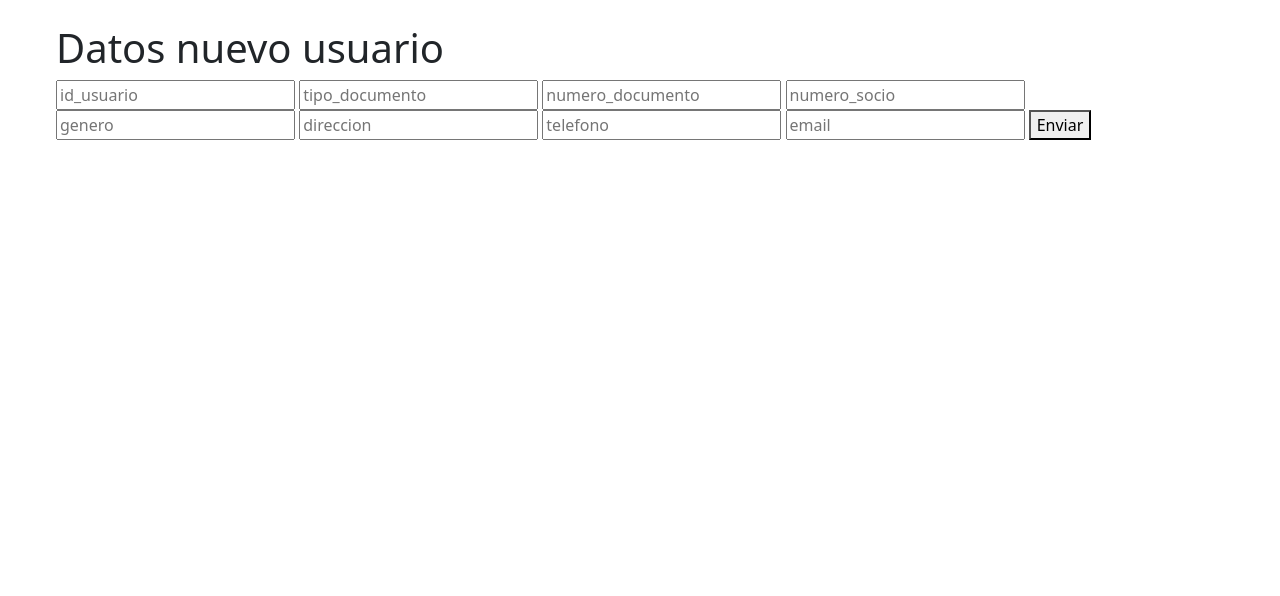
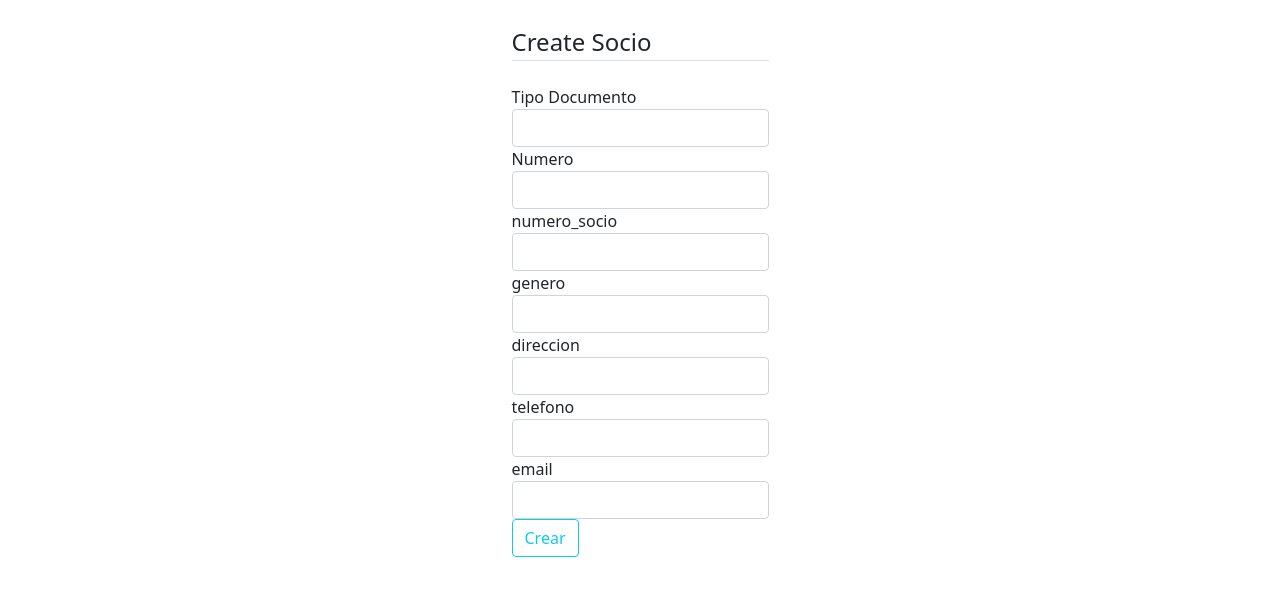
Before and after one commit to alanberns/CDVE, a Flask app: page /socios/add in a window 1280 px wide. Shown: the top 596 px of the page. Run offline with Flask 2, Linux system fonts and the light colour scheme.

Commit message:
feat: editar, buscar socio

```diff
--- /dev/null
+++ b/admin/src/web/controllers/forms.py
@@ -0,0 +1,36 @@
+from flask_wtf import FlaskForm
+from wtforms import StringField, SubmitField
+from wtforms.validators import DataRequired, Length
+
+
+class RegistrationForm(FlaskForm):
+    username = StringField(
+        "Username", validators=[DataRequired(), Length(min=2, max=20)]
+    )
+    email = StringField("Email", validators=[DataRequired()])
+
+    submit = SubmitField("Sign Up")
+
+
+class LoginForm(FlaskForm):
+    username = StringField(
+        "Username", validators=[DataRequired(), Length(min=2, max=20)]
+    )
+
+    submit = SubmitField("Login")
+
+
+class SocioForm(FlaskForm):
+    tipo_documento = StringField("Tipo Documento", validators=[DataRequired()])
+    numero_documento = StringField("Numero", validators=[DataRequired()])
+    numero_socio = StringField("numero_socio", validators=[DataRequired()])
+    genero = StringField("genero", validators=[DataRequired()])
+    direccion = StringField("direccion", validators=[DataRequired()])
+    telefono = StringField("telefono", validators=[DataRequired()])
+    email = StringField("email", validators=[DataRequired()])
+    submit = SubmitField("Crear")
+
+
+class DocumentoForm(FlaskForm):
+    numero_documento = StringField("Numero", validators=[DataRequired()])
+    submit = SubmitField("Buscar")
--- a/admin/src/web/controllers/socios.py
+++ b/admin/src/web/controllers/socios.py
@@ -1,6 +1,7 @@
 from flask import Blueprint
 from flask import render_template
-from flask import request
+from flask import request, redirect, url_for, flash
+from src.web.controllers.forms import SocioForm, DocumentoForm
 
 from src.core import board
 
@@ -8,36 +9,57 @@ from src.core import board
 socio_blueprint = Blueprint("socios", __name__, url_prefix="/socios")
 
 
-@socio_blueprint.get("/")
-def socio_index():
-    socios = board.list_socios()
-    return render_template("socios.html", socios=socios)
+
+@socio_blueprint.route("/", methods=['get', 'post'])
+def buscar_socio():
+    form = DocumentoForm()
+    if form.validate_on_submit():
+        numero_documento = form.numero_documento.data
+        socios = board.find_socio(numero_documento)
+    else:
+        socios = board.list_socios()
+    return render_template("socios.html", socios=socios, form=form)
 
 
-@socio_blueprint.get("/add")
-def add_socio_view():
-    return render_template("nuevoSocio.html")
+@socio_blueprint.route("/add", methods=["get", "post"])
+def add_socio():
+    form = SocioForm()
+    if form.validate_on_submit():
+        kwargs = {
+            "id_usuario": 1,
+            "tipo_documento": form.tipo_documento.data,
+            "numero_documento": form.numero_documento.data,
+            "numero_socio": form.numero_socio.data,
+            "genero": form.genero.data,
+            "direccion": form.direccion.data,
+            "telefono": form.telefono.data,
+            "email": form.email.data,
+        }
+        board.create_socio(**kwargs)
+    return render_template("create_socio.html", form=form)
 
 
-@socio_blueprint.post("/")
-def buscar_socio():
-    numero_documento = (request.form.get("numero_documento"),)
-    socios = board.find_socio(numero_documento)
-    return render_template("socios.html", socios=socios)
-
-
-@socio_blueprint.post("/add")
-def add_socio():
-    kwargs = {
-        "id_usuario": request.form.get("id_usuario"),
-        "tipo_documento": request.form.get("tipo_documento"),
-        "numero_documento": request.form.get("numero_documento"),
-        "numero_socio": request.form.get("numero_socio"),
-        "genero": request.form.get("genero"),
-        "direccion": request.form.get("direccion"),
-        "telefono": request.form.get("telefono"),
-        "email": request.form.get("email"),
-    }
-    board.create_socio(**kwargs)
-    socios = board.list_socios()
-    return render_template("socios.html", socios=socios)
+@socio_blueprint.route("/<int:socio_id>/update", methods=['get', 'post'])
+def update_socio(socio_id):
+    socio = board.find_socio_by_id(socio_id)
+    form = SocioForm()
+    if form.validate_on_submit():
+        kwargs = {
+            "id_usuario": 2,
+            "tipo_documento": form.tipo_documento.data,
+            "numero_documento": form.numero_documento.data,
+            "numero_socio": form.numero_socio.data,
+            "genero": form.genero.data,
+            "direccion": form.direccion.data,
+            "telefono": form.telefono.data,
+            "email": form.email.data,
+        }
+        board.update_socio(socio_id, **kwargs)
+    form.direccion.data = socio.direccion
+    form.email.data = socio.email
+    form.genero.data = socio.genero
+    form.numero_documento.data = socio.numero_documento
+    form.tipo_documento.data = socio.tipo_documento
+    form.telefono.data = socio.telefono
+    form.numero_socio.data = socio.numero_socio
+    return render_template("create_socio.html", form=form)
--- /dev/null
+++ b/admin/src/web/templates/create_socio.html
@@ -0,0 +1,46 @@
+{% extends "layout.html" %}
+{% block title %}Socios{% endblock %}
+{% block head %}
+  {{ super() }}
+{% endblock %}
+{% block content %}
+    <div class="content-section">
+        <form method="POST" action="">
+            {{ form.hidden_tag() }}
+            <fieldset class="form-group">
+                <legend class="border-bottom mb-4"> Create Socio</legend>
+                <div class="form-group">
+                    {{ form.tipo_documento.label(class="form=control-label") }}
+                    {{ form.tipo_documento(class="form-control form=control-lg") }}
+                </div>
+                <div class="form-group">
+                    {{ form.numero_documento.label(class="form=control-label") }}
+                    {{ form.numero_documento(class="form-control form=control-lg") }}
+                </div>
+                <div class="form-group">
+                    {{ form.numero_socio.label(class="form=control-label") }}
+                    {{ form.numero_socio(class="form-control form=control-lg") }}
+                </div>
+                <div class="form-group">
+                    {{ form.genero.label(class="form=control-label") }}
+                    {{ form.genero(class="form-control form=control-lg") }}
+                </div>
+                <div class="form-group">
+                    {{ form.direccion.label(class="form=control-label") }}
+                    {{ form.direccion(class="form-control form=control-lg") }}
+                </div>
+                <div class="form-group">
+                    {{ form.telefono.label(class="form=control-label") }}
+                    {{ form.telefono(class="form-control form=control-lg") }}
+                </div>
+                <div class="form-group">
+                    {{ form.email.label(class="form=control-label") }}
+                    {{ form.email(class="form-control form=control-lg") }}
+                </div>
+            </fieldset>
+            <div class="form-group">
+                {{ form.submit(class="btn btn-outline-info") }}
+            </div>
+        </form>
+    </div>
+{% endblock %}
```
Also changed, not shown: admin/src/core/board/__init__.py (+13 -0 lines), admin/src/core/board/socio.py (+25 -1 lines), admin/src/web/templates/socios.html (+14 -3 lines).
